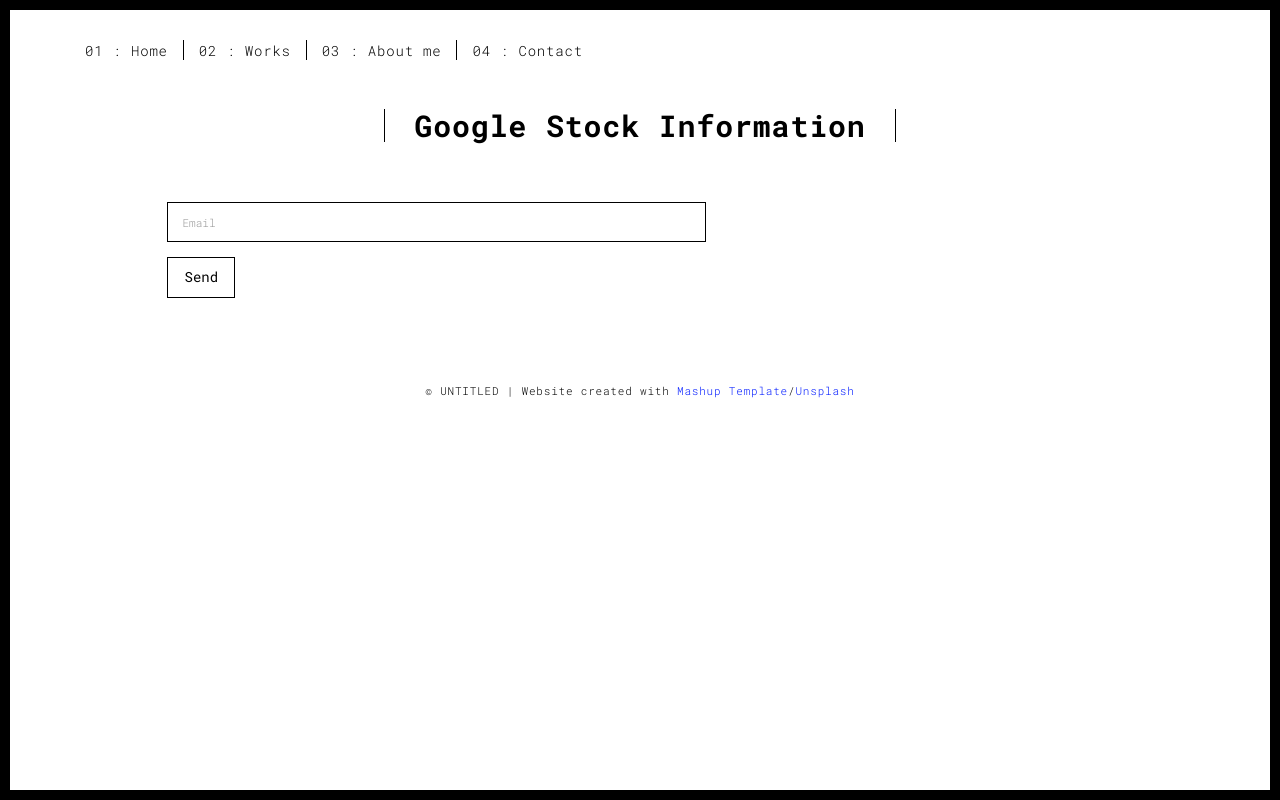
After one commit to wonjoon8shin/website, a Flask app: page /stock_sender.html in a window 1280 px wide. The commit adds this page. Run offline with Flask 2, Linux system fonts and the light colour scheme; some libraries are stand-ins or nearby versions.

Commit message:
add second project email

```diff
--- a/server.py
+++ b/server.py
@@ -1,5 +1,10 @@
 from flask import Flask, render_template, url_for, request, redirect
 import csv
+import email_sender
+import smtplib
+from email.message import EmailMessage
+from string import Template
+
 app = Flask(__name__)
 
 @app.route('/')
@@ -13,6 +18,13 @@ def google_stock():
 @app.route('/<string:page>')
 def webpage(page):
     return render_template(page)
+
+@app.route('/email_sent', methods = ['POST', 'GET'])
+def stocks():
+    if request.method == 'POST':
+        data = request.form.to_dict()
+        email_sender.send_email(data["email"])
+        return render_template('/thankyou.html')
 
 def save_data(data):
     with open('data.txt', mode='a') as database:
--- /dev/null
+++ b/templates/stock_sender.html
@@ -0,0 +1,111 @@
+<!DOCTYPE html>
+<html lang="en">
+
+<head>
+  <meta charset="UTF-8">
+  <meta content="IE=edge" http-equiv="X-UA-Compatible">
+  <meta content="width=device-width,initial-scale=1" name="viewport">
+  <meta content="description" name="description">
+  <meta name="google" content="notranslate" />
+  <meta content="Mashup templates have been developped by Orson.io team" name="author">
+
+  <!-- Disable tap highlight on IE -->
+  <meta name="msapplication-tap-highlight" content="no">
+
+  <link rel="apple-touch-icon" sizes="180x180" href="./static/assets/apple-icon-180x180.png">
+  <link href="static\assets\images\favicon.ico" rel="icon">
+
+  <title>Contact Me</title>
+
+<link href="static\main.3f6952e4.css" rel="stylesheet"></head>
+
+<body class="">
+<div id="site-border-left"></div>
+<div id="site-border-right"></div>
+<div id="site-border-top"></div>
+<div id="site-border-bottom"></div>
+ <!-- Add your content of header -->
+<header>
+  <nav class="navbar  navbar-fixed-top navbar-default">
+    <div class="container">
+        <button type="button" class="navbar-toggle collapsed" data-toggle="collapse" data-target="#navbar-collapse" aria-expanded="false">
+          <span class="sr-only">Toggle navigation</span>
+          <span class="icon-bar"></span>
+          <span class="icon-bar"></span>
+          <span class="icon-bar"></span>
+        </button>
+
+      <div class="collapse navbar-collapse" id="navbar-collapse">
+        <ul class="nav navbar-nav ">
+          <li><a href="./index.html" title="">01 : Home</a></li>
+          <li><a href="./works.html" title="">02 : Works</a></li>
+          <li><a href="./about.html" title="">03 : About me</a></li>
+          <li><a href="./contact.html" title="">04 : Contact</a></li>
+        </ul>
+
+
+      </div>
+    </div>
+  </nav>
+</header>
+
+<div class="section-container">
+    <div class="container">
+      <div class="row">
+        <div class="col-xs-12">
+          <div class="section-container-spacer text-center">
+            <h1 class="h2">Google Stock Information</h1>
+          </div>
+
+          <div class="row">
+            <div class="col-md-10 col-md-offset-1">
+               <form action="email_sent" method="post" class="reveal-content">
+                  <div class="row">
+                    <div class="col-md-7">
+                      <div class="form-group">
+                        <input name="email" type="email" class="form-control" id="email" placeholder="Email">
+                      </div>
+                      <button type="submit" class="btn btn-default btn-lg">Send</button>
+                    </div>
+                  </div>
+                </form>
+            </div>
+          </div>
+       </div>
+      </div>
+    </div>
+  </div>
+
+
+<footer class="footer-container text-center">
+  <div class="container">
+    <div class="row">
+      <div class="col-xs-12">
+        <p>© UNTITLED | Website created with <a href="http://www.mashup-template.com/" title="Create website with free html template">Mashup Template</a>/<a href="https://www.unsplash.com/" title="Beautiful Free Images">Unsplash</a></p>
+      </div>
+    </div>
+  </div>
+</footer>
+
+<script>
+  document.addEventListener("DOMContentLoaded", function (event) {
+     navActivePage();
+  });
+</script>
+
+<!-- Google Analytics: change UA-XXXXX-X to be your site's ID
+
+<script>
+  (function (i, s, o, g, r, a, m) {
+    i['GoogleAnalyticsObject'] = r; i[r] = i[r] || function () {
+      (i[r].q = i[r].q || []).push(arguments)
+    }, i[r].l = 1 * new Date(); a = s.createElement(o),
+      m = s.getElementsByTagName(o)[0]; a.async = 1; a.src = g; m.parentNode.insertBefore(a, m)
+  })(window, document, 'script', '//www.google-analytics.com/analytics.js', 'ga');
+  ga('create', 'UA-XXXXX-X', 'auto');
+  ga('send', 'pageview');
+</script>
+
+--> <script type="text/javascript" src="static\main.70a66962.js"></script></body>
+
+</html>
```
Also changed, not shown: email_sender.py (added, +30 -0 lines), templates/works.html (+4 -4 lines).
